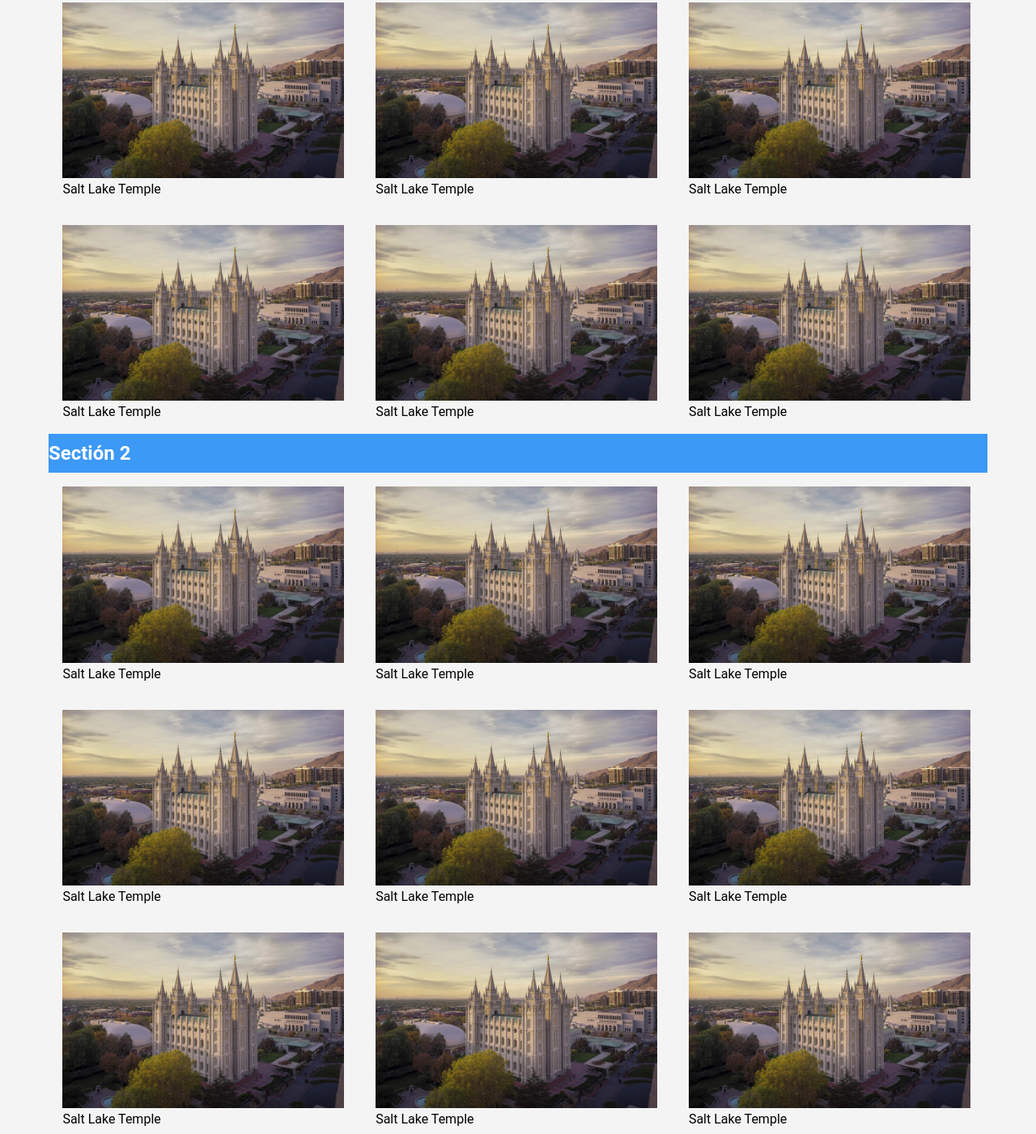
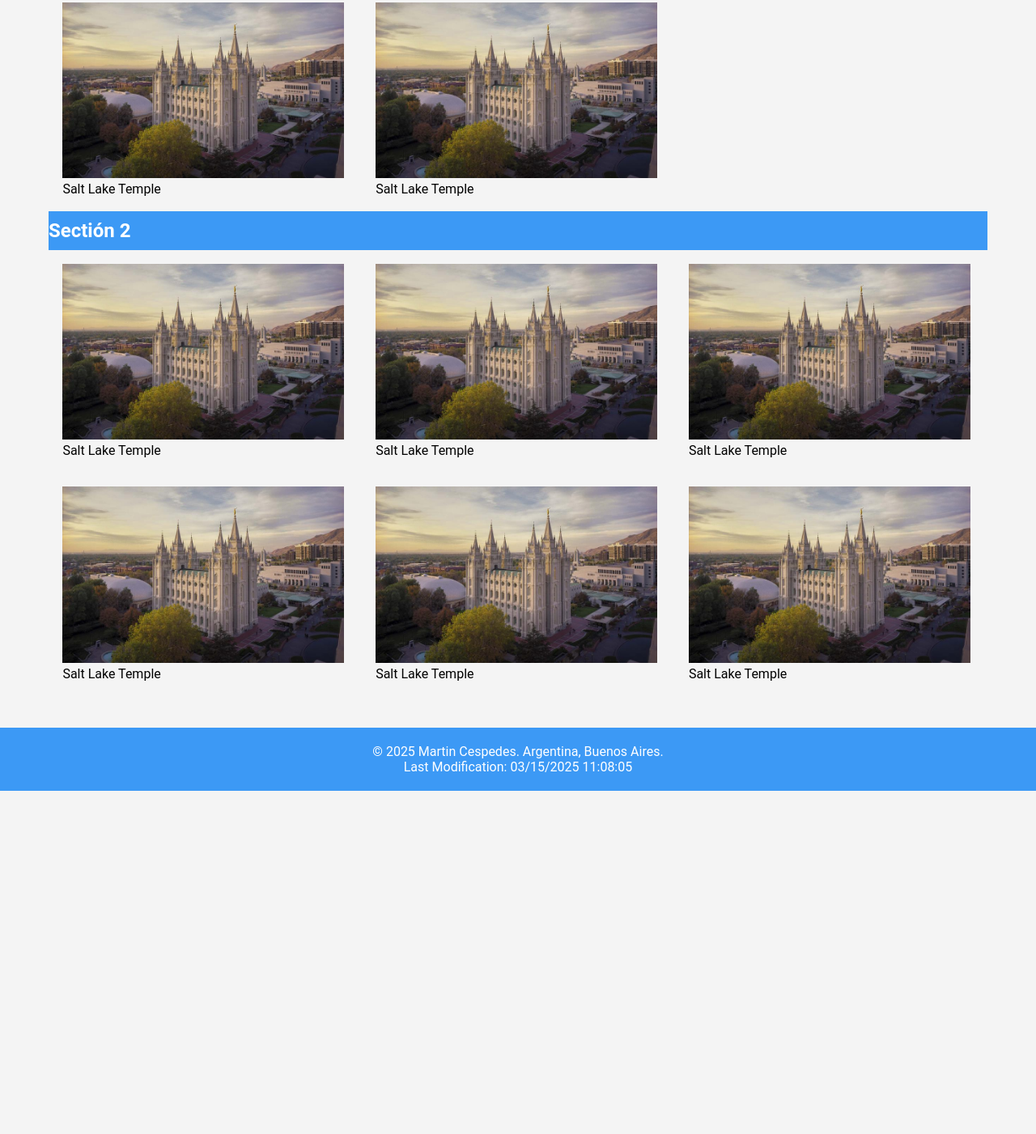
Before and after one commit to martingerardoc/wdd131, a plain HTML site: page temples.html in a window 1280 px wide. Shown: the part 459-1860 px from the top of the page at 81% size. After the commit the page ends 1436 px from the top, so only its background shows below. Drawn offline with Linux system fonts and the light colour scheme.

Commit message:
figure eliminated

```diff
--- a/temples.html
+++ b/temples.html
@@ -54,23 +54,6 @@
                     <img src="week02/images/slctemple.jpg" alt="">
                     <figcaption>Salt Lake Temple</figcaption>
                   </figure>
-
-                  <figure>
-                    <img src="week02/images/slctemple.jpg" alt="">
-                    <figcaption>Salt Lake Temple</figcaption>
-                  </figure>
-                  <figure>
-                    <img src="week02/images/slctemple.jpg" alt="">
-                    <figcaption>Salt Lake Temple</figcaption>
-                  </figure>
-                  <figure>
-                    <img src="week02/images/slctemple.jpg" alt="">
-                    <figcaption>Salt Lake Temple</figcaption>
-                  </figure>
-                  <figure>
-                    <img src="week02/images/slctemple.jpg" alt="">
-                    <figcaption>Salt Lake Temple</figcaption>
-                  </figure>
             </div>
         </section>
         <section class="gallery">
@@ -101,18 +84,6 @@
                     <img src="week02/images/slctemple.jpg" alt="">
                     <figcaption>Salt Lake Temple</figcaption>
                   </figure>
-                  <figure>
-                    <img src="week02/images/slctemple.jpg" alt="">
-                    <figcaption>Salt Lake Temple</figcaption>
-                  </figure>
-                  <figure>
-                    <img src="week02/images/slctemple.jpg" alt="">
-                    <figcaption>Salt Lake Temple</figcaption>
-                  </figure>
-                  <figure>
-                    <img src="week02/images/slctemple.jpg" alt="">
-                    <figcaption>Salt Lake Temple</figcaption>
-                  </figure>
             </div>
         </section>
     </main>
```
